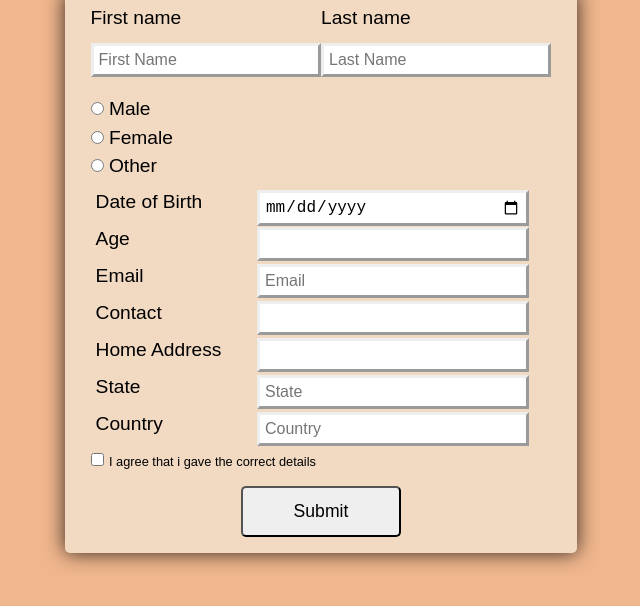
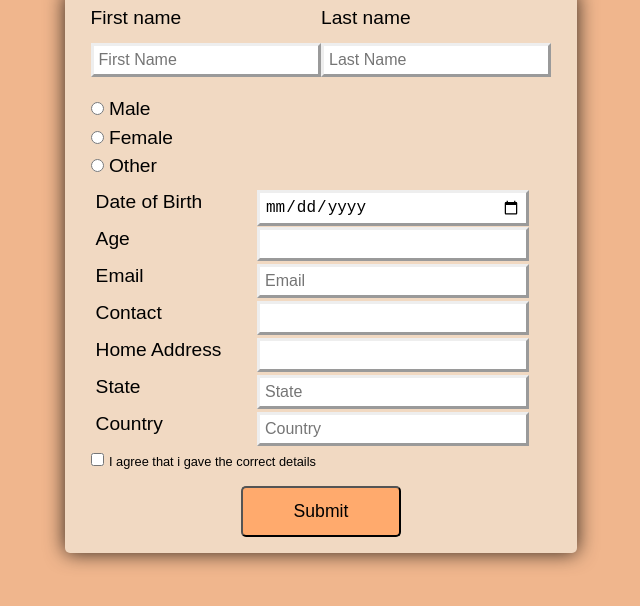
Before and after one commit to srigayathri199/form, a plain HTML site: page index.html in a window 1280 px wide. Shown: the part 86-692 px from the top of the page, without its empty margins (319-959 px from the left). Drawn offline with Linux system fonts and the light colour scheme.

Commit message:
Update style.css

```diff
--- a/style.css
+++ b/style.css
@@ -92,7 +92,7 @@ h1 {
 
 .submit {
     font-size: 1.1rem;
-    background-color: rgb(255, 170, 109)rgb(123, 123, 164);
+    background-color: rgb(255, 170, 109);
     padding: 0.8rem;
     cursor: pointer;
     text-align: center;
```
